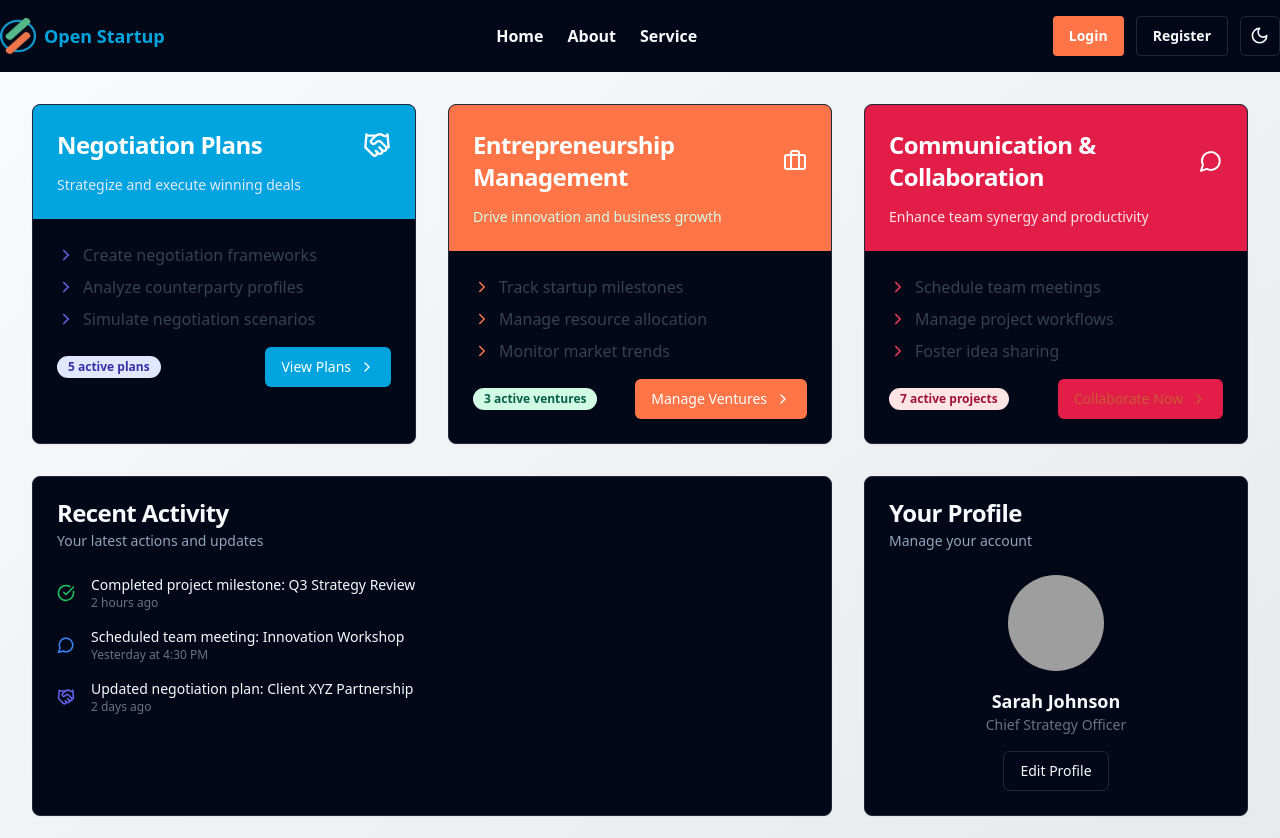
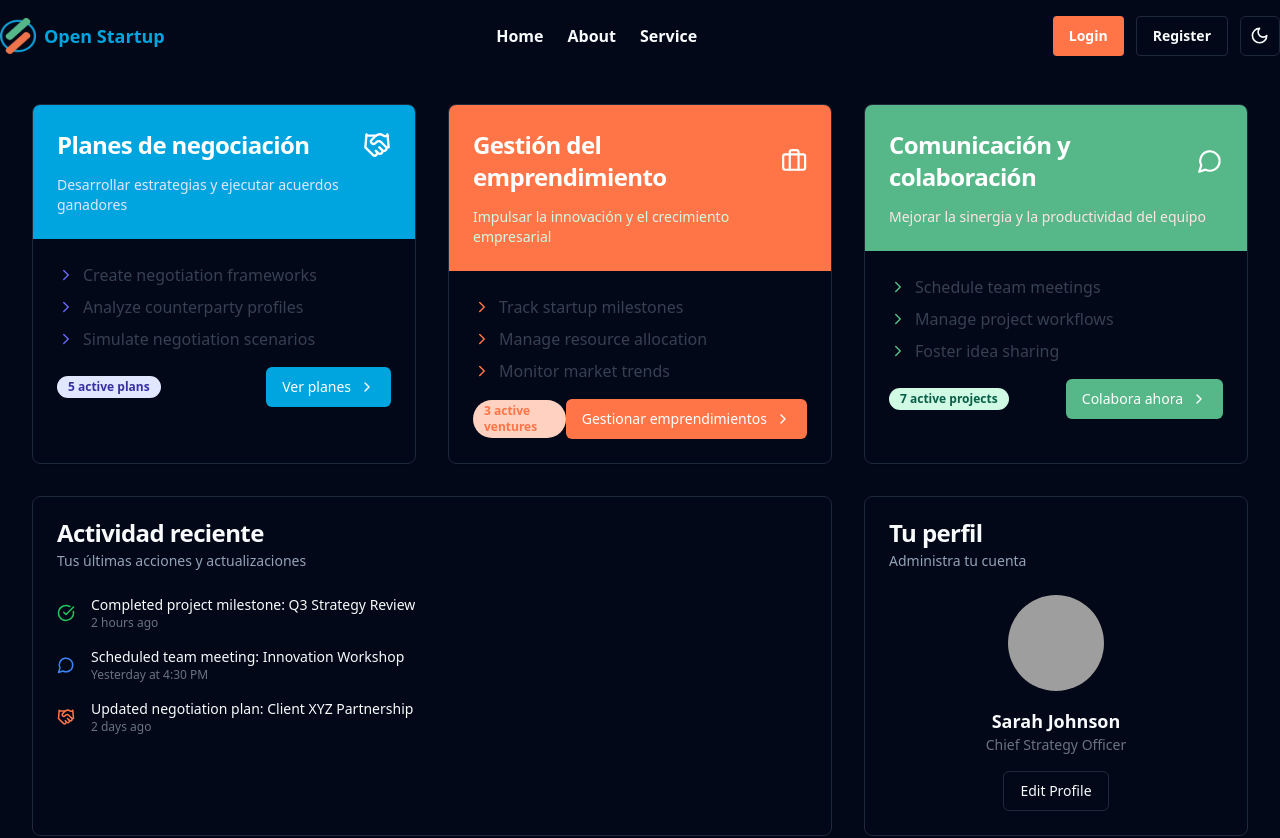
Before and after one commit to D3V-Legion/Open-Startup-Frontend, a React (Vite) app in the folder vite-project/: page /admin in a window 1280 px wide. Shown: the top 838 px of the page. Built offline with nearby package versions, Linux system fonts and the light colour scheme; grey boxes are pictures that could not be loaded.

Commit message:
cambiando algunos textos

```diff
--- a/vite-project/src/pages/Admin.tsx
+++ b/vite-project/src/pages/Admin.tsx
@@ -17,18 +17,18 @@ const Admin = () => {
   }
 
   return (
-    <div className="min-h-screen bg-gradient-to-br from-gray-50 to-gray-200 p-8">
+    <div className="min-h-screen bg-gradient-to-br bg-background p-8">
 
 
       <div className="grid grid-cols-1 lg:grid-cols-3 gap-8 mb-8">
         <Card className="group hover:shadow-xl transition-all duration-300 transform hover:-translate-y-1 overflow-hidden">
           <CardHeader className="bg-secondary text-white p-6 transition-colors duration-300 group-hover:bg-secondary-foreground">
             <div className="flex justify-between items-center mb-2">
-              <CardTitle className="text-2xl font-semibold">Negotiation Plans</CardTitle>
+              <CardTitle className="text-2xl font-semibold">Planes de negociación </CardTitle>
               <Handshake size={28} />
             </div>
             <CardDescription className="text-indigo-100">
-              Strategize and execute winning deals
+            Desarrollar estrategias y ejecutar acuerdos ganadores
             </CardDescription>
           </CardHeader>
           <CardContent className="p-6">
@@ -49,7 +49,7 @@ const Admin = () => {
             <div className="flex justify-between items-center">
               <Badge className="bg-indigo-100 text-indigo-800 hover:bg-indigo-200">5 active plans</Badge>
               <Button className="bg-secondary hover:bg-secondary-foreground text-white">
-                View Plans <ChevronRight size={16} className="ml-2" />
+              Ver planes <ChevronRight size={16} className="ml-2" />
               </Button>
             </div>
           </CardContent>
@@ -58,11 +58,11 @@ const Admin = () => {
         <Card className="group hover:shadow-xl transition-all duration-300 transform hover:-translate-y-1 overflow-hidden">
           <CardHeader className="bg-primary text-white p-6 transition-colors duration-300 group-hover:bg-primary-foreground">
             <div className="flex justify-between items-center mb-2">
-              <CardTitle className="text-2xl font-semibold">Entrepreneurship Management</CardTitle>
+              <CardTitle className="text-2xl font-semibold">Gestión del emprendimiento</CardTitle>
               <Briefcase size={28} />
             </div>
             <CardDescription className="text-emerald-100">
-              Drive innovation and business growth
+            Impulsar la innovación y el crecimiento empresarial
             </CardDescription>
           </CardHeader>
           <CardContent className="p-6">
@@ -81,43 +81,43 @@ const Admin = () => {
               </li>
             </ul>
             <div className="flex justify-between items-center">
-              <Badge className="bg-emerald-100 text-emerald-800 hover:bg-emerald-200">3 active ventures</Badge>
+              <Badge className="bg-[#FFD1C1] text-primary hover:bg-emerald-200">3 active ventures</Badge>
               <Button className="bg-primary hover:bg-primary-foreground text-white">
-                Manage Ventures <ChevronRight size={16} className="ml-2" />
+              Gestionar emprendimientos <ChevronRight size={16} className="ml-2" />
               </Button>
             </div>
           </CardContent>
         </Card>
 
         <Card className="group hover:shadow-xl transition-all duration-300 transform hover:-translate-y-1 overflow-hidden">
-          <CardHeader className="bg-rose-600 text-white p-6 transition-colors duration-300 group-hover:bg-rose-700">
+          <CardHeader className="bg-[#56B889] text-white p-6 transition-colors duration-300 group-hover:bg-[#00A26B]">
             <div className="flex justify-between items-center mb-2">
-              <CardTitle className="text-2xl font-semibold">Communication & Collaboration</CardTitle>
+              <CardTitle className="text-2xl font-semibold">Comunicación y colaboración</CardTitle>
               <MessageCircle size={28} />
             </div>
             <CardDescription className="text-rose-100">
-              Enhance team synergy and productivity
+            Mejorar la sinergia y la productividad del equipo
             </CardDescription>
           </CardHeader>
           <CardContent className="p-6">
             <ul className="space-y-2 mb-4">
               <li className="flex items-center text-gray-700">
-                <ChevronRight size={18} className="text-rose-500 mr-2" />
+                <ChevronRight size={18} className="text-[#56B889] mr-2" />
                 Schedule team meetings
               </li>
               <li className="flex items-center text-gray-700">
-                <ChevronRight size={18} className="text-rose-500 mr-2" />
+                <ChevronRight size={18} className="text-[#56B889] mr-2" />
                 Manage project workflows
               </li>
               <li className="flex items-center text-gray-700">
-                <ChevronRight size={18} className="text-rose-500 mr-2" />
+                <ChevronRight size={18} className="text-[#56B889] mr-2" />
                 Foster idea sharing
               </li>
             </ul>
             <div className="flex justify-between items-center">
-              <Badge className="bg-rose-100 text-rose-800 hover:bg-rose-200">7 active projects</Badge>
-              <Button className="bg-rose-600 hover:bg-rose-700">
-                Collaborate Now <ChevronRight size={16} className="ml-2" />
+              <Badge className="bg-emerald-100 text-emerald-800 hover:bg-emerald-200">7 active projects</Badge>
+              <Button className="bg-[#56B889] hover:bg-[#00A26B] text-white ">
+              Colabora ahora <ChevronRight size={16} className="ml-2" />
               </Button>
             </div>
           </CardContent>
@@ -127,8 +127,8 @@ const Admin = () => {
       <div className="grid grid-cols-1 lg:grid-cols-3 gap-8 mb-8">
         <Card className="lg:col-span-2">
           <CardHeader>
-            <CardTitle>Recent Activity</CardTitle>
-            <CardDescription>Your latest actions and updates</CardDescription>
+            <CardTitle>Actividad reciente</CardTitle>
+            <CardDescription>Tus últimas acciones y actualizaciones</CardDescription>
           </CardHeader>
           <CardContent>
             <ul className="space-y-4">
@@ -147,7 +147,7 @@ const Admin = () => {
                 </div>
               </li>
               <li className="flex items-center gap-4">
-                <Handshake size={18} className="text-indigo-500" />
+                <Handshake size={18} className="text-primary" />
                 <div>
                   <p className="text-sm font-medium">Updated negotiation plan: Client XYZ Partnership</p>
                   <p className="text-xs text-gray-500">2 days ago</p>
@@ -159,8 +159,8 @@ const Admin = () => {
 
         <Card>
           <CardHeader>
-            <CardTitle>Your Profile</CardTitle>
-            <CardDescription>Manage your account</CardDescription>
+            <CardTitle>Tu perfil</CardTitle>
+            <CardDescription>Administra tu cuenta</CardDescription>
           </CardHeader>
           <CardContent className="flex flex-col items-center">
             <Avatar className="w-24 h-24 mb-4">
@@ -198,7 +198,7 @@ const Admin = () => {
         <Card>
           <CardHeader className="flex flex-row items-center justify-between space-y-0 pb-2">
             <CardTitle className="text-sm font-medium">Team Productivity</CardTitle>
-            <TrendingUp size={18} className="text-purple-500" />
+            <TrendingUp size={18} className="text-primary" />
           </CardHeader>
           <CardContent>
             <div className="text-2xl font-bold">87%</div>
@@ -216,7 +216,7 @@ const Admin = () => {
             onChange={(e) => setSearchQuery(e.target.value)}
             className="flex-grow"
           />
-          <Button type="submit">
+          <Button type="submit" className='text-white'>
             <Search size={18} className="mr-2" />
             Search
           </Button>
```
